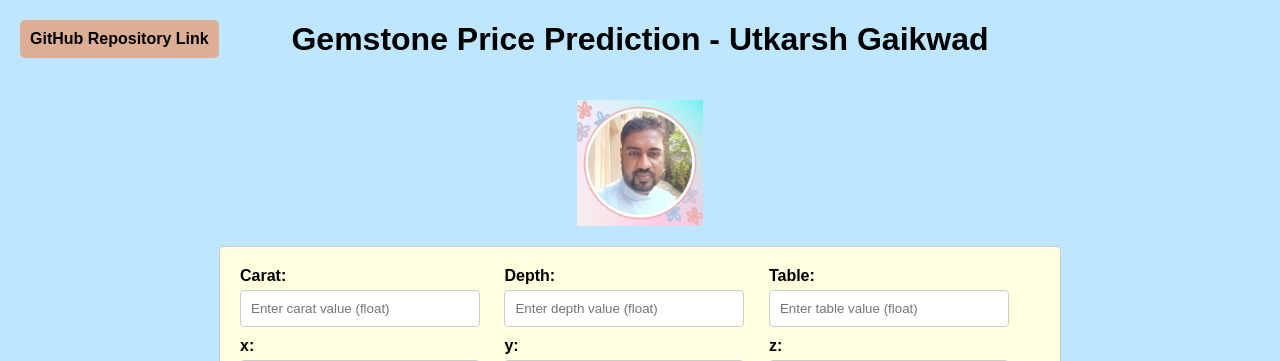
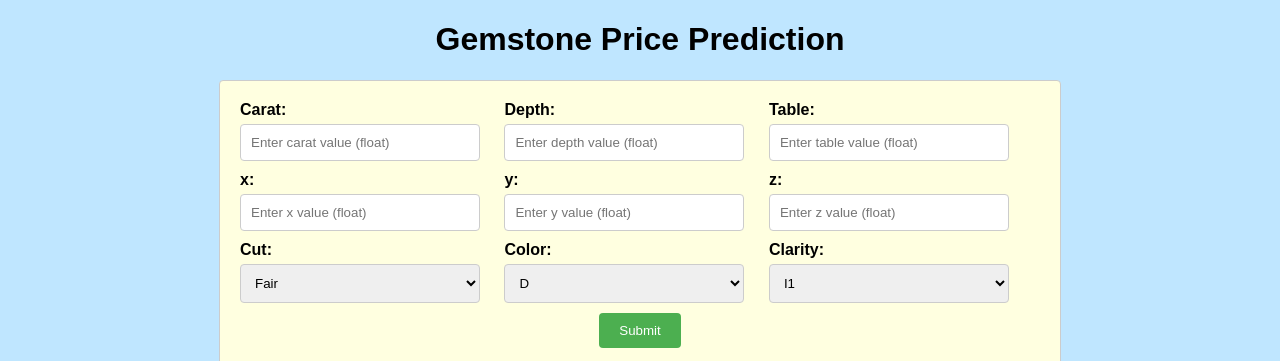
Before and after one commit to DeekshithP22-AI/mlproj-gemprice-prediction, a Flask app: page / in a window 1280 px wide. Shown: the top 361 px of the page. Run offline with Flask 3, Linux system fonts and the light colour scheme.

Commit message:
fix: code cleanup
fix: code cleanup

```diff
--- a/templates/index.html
+++ b/templates/index.html
@@ -5,9 +5,7 @@
     <link rel="stylesheet" href="{{ url_for('static', filename='css/style.css') }}">
   </head>
   <body>
-    <a href="https://github.com/utkarshg1/mlproject_regression" class="top-left-link" target="_blank">GitHub Repository Link</a>
-    <h1>Gemstone Price Prediction - Utkarsh Gaikwad</h1>
-    <img src="{{url_for('static', filename='/Image/your_profile_pic.jpg')}}" alt="Your Profile Picture" class="profile">
+    <h1>Gemstone Price Prediction</h1>
     <div class="form-box">
     <form action="{{url_for('predict_datapoint')}}" method="POST">
         <div class="form-group">
```
Also changed, not shown: static/Image/your_profile_pic.jpg (deleted).
